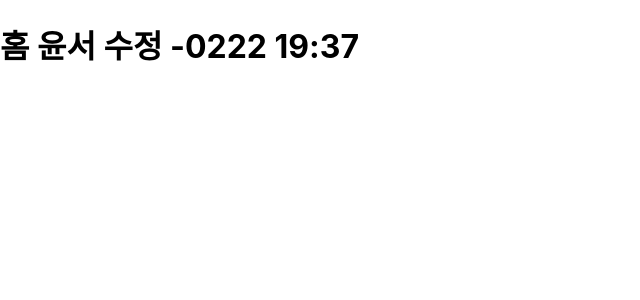
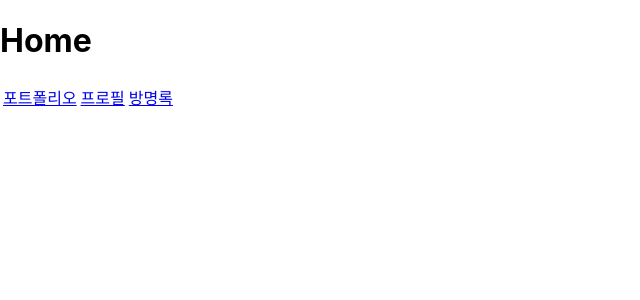
Before and after one commit to NearestBut/Again, a React (Create React App) app: page / in a window 1280 px wide. Shown: the top 300 px of the page, without its empty margins (0-640 px from the left). Built offline with nearby package versions, Linux system fonts and the light colour scheme.

Commit message:
구조짬

```diff
--- a/src/pages/Home.js
+++ b/src/pages/Home.js
@@ -1,8 +1,18 @@
 import React, { Component } from 'react';
+import { NavLink } from 'react-router-dom';
 
 const Home = () => {
     return (
-        <h1>홈 윤서 수정 -0222 19:37</h1>
+        <div>
+            <h1>Home</h1>
+            <table>
+                <tr border="0">
+                    <td><NavLink to="/portfolio">포트폴리오</NavLink></td>
+                    <td><NavLink to="/profile">프로필</NavLink></td>
+                    <td><NavLink to="/board">방명록</NavLink></td>
+                </tr>
+            </table>
+        </div>
     );
 }
 
```
